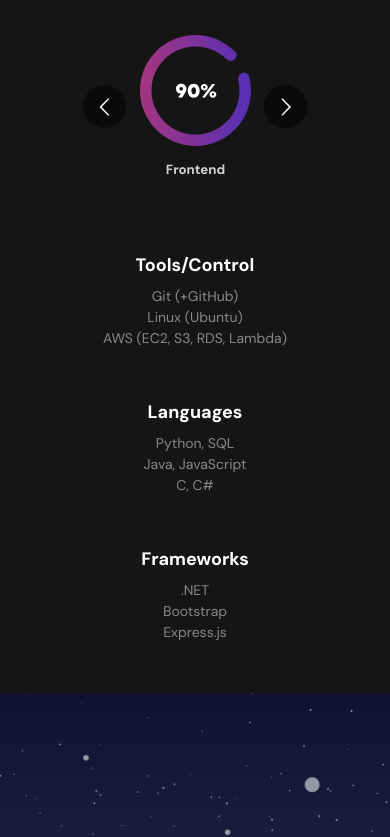
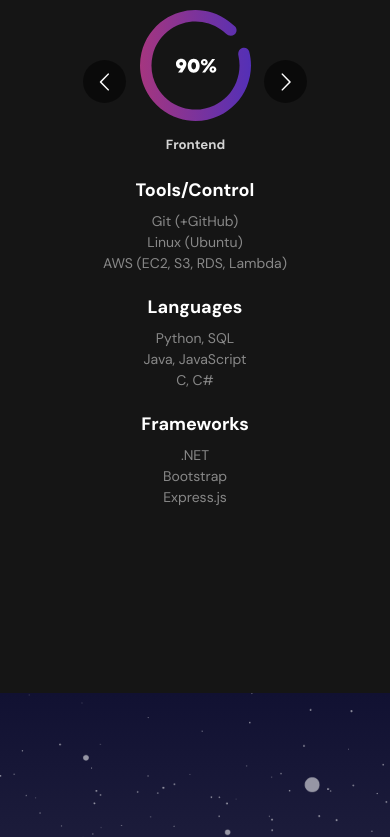
Before and after one commit to rcuthbertson25/portfolio-main, a React (Vite) app: page / in a window 390 px wide. Shown: the part 1779-2616 px from the top of the page. Built offline with nearby package versions, Linux system fonts and the light colour scheme.

Commit message:
Additonal mobile formatting changes

```diff
--- a/src/components/skills/skills.css
+++ b/src/components/skills/skills.css
@@ -120,17 +120,30 @@
     font-size: 14px;
   }
 
+  .skill-bx p {
+    margin-bottom: 20px;
+  }
+
   .tools {
     flex-direction: column;
     align-items: center;
   }
 
+  .tools h2 {
+    margin-top: 0px;
+  }
+
   .section {
     margin: 0px 0;
+    margin-bottom: 20px;
     display: flex;
     flex-direction: column;
     align-items: center;
     flex-grow: 1;
+  }
+
+  .section h2 {
+    padding-top: 0px;
   }
 
   .skill-slider .item img {
```
